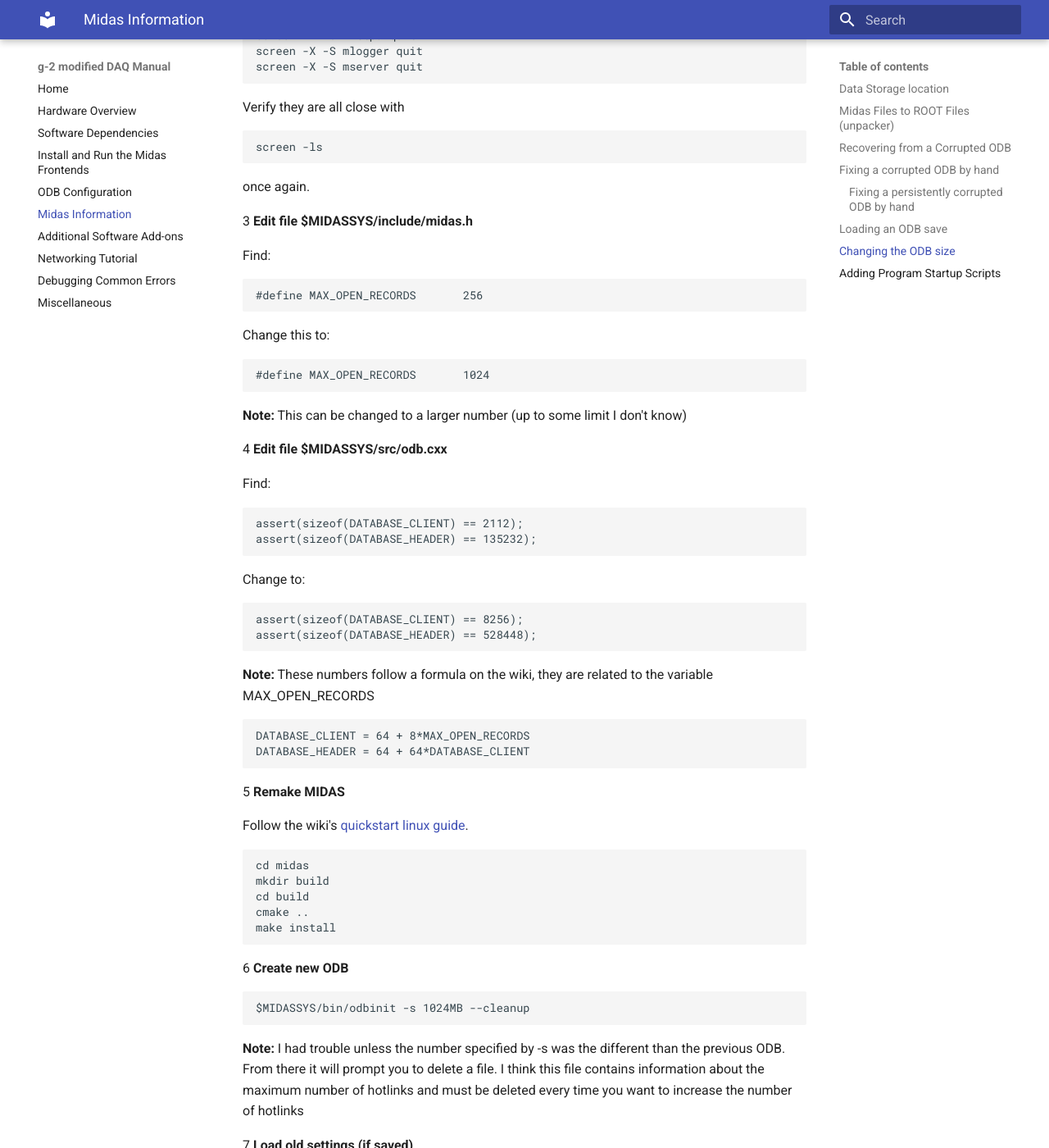
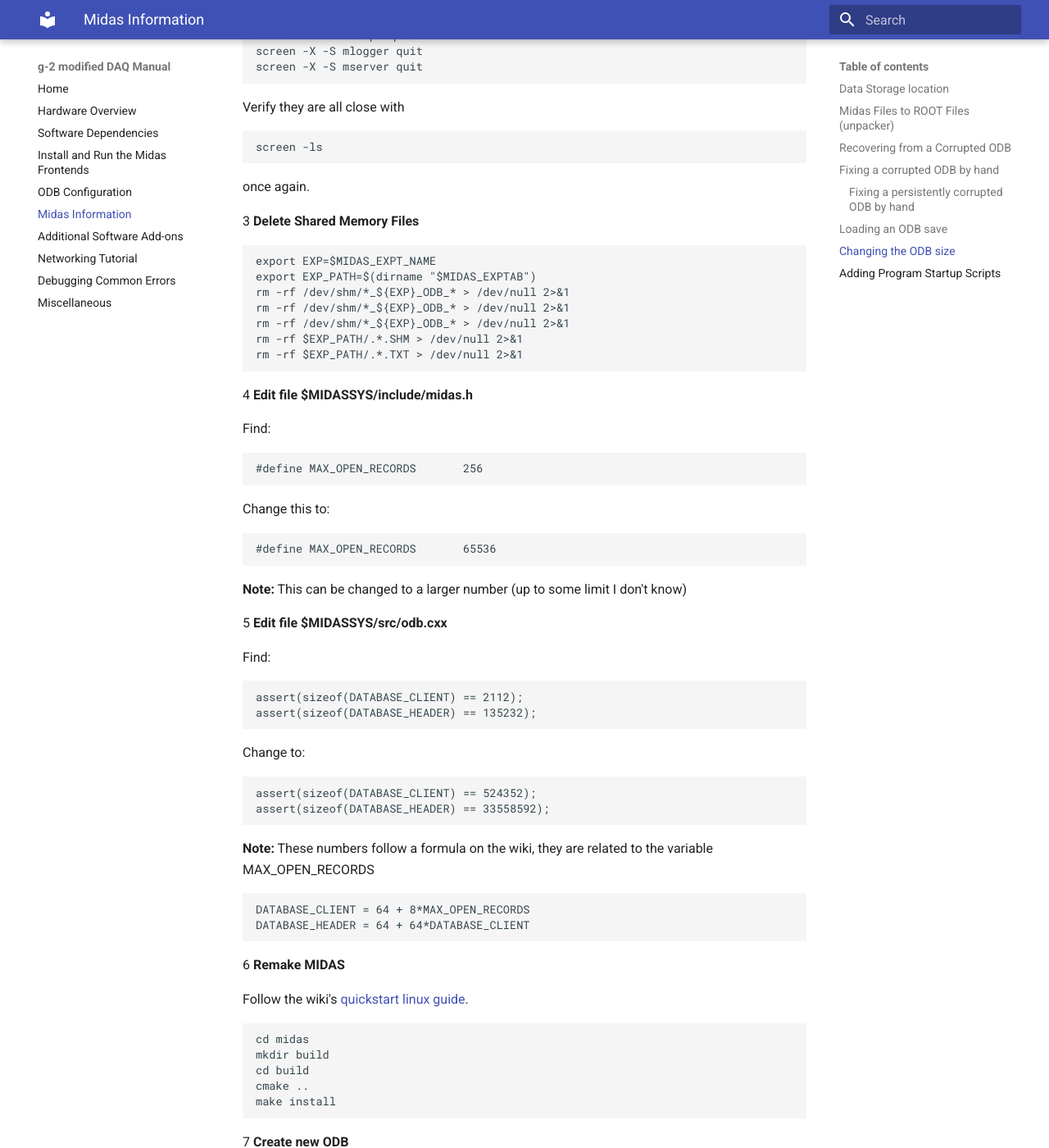
Before and after one commit to jaca230/teststand_daq_manual, an MkDocs documentation site: the page built from docs/midas.md, in a window 1280 px wide and 1400 px high, scrolled down 4312 px. Shown: the whole window at 82% size. Built offline with MkDocs 1.6.1 and Material for MkDocs 9.7.7, drawn with Linux system fonts in a browser that asks for light colours; some of the changed text lies outside the part shown.

Commit message:
Added missing information to increasing ODB size instructions

````diff
--- a/docs/midas.md
+++ b/docs/midas.md
@@ -192,8 +192,20 @@
 ```
 once again.
 
+3 **Delete Shared Memory Files**
 
-3 **Edit file $MIDASSYS/include/midas.h**
+```
+export EXP=$MIDAS_EXPT_NAME
+export EXP_PATH=$(dirname "$MIDAS_EXPTAB")
+rm -rf /dev/shm/*_${EXP}_ODB_* > /dev/null 2>&1
+rm -rf /dev/shm/*_${EXP}_ODB_* > /dev/null 2>&1
+rm -rf /dev/shm/*_${EXP}_ODB_* > /dev/null 2>&1
+rm -rf $EXP_PATH/.*.SHM > /dev/null 2>&1
+rm -rf $EXP_PATH/.*.TXT > /dev/null 2>&1
+```
+
+
+4 **Edit file $MIDASSYS/include/midas.h**
 
 Find:
 ```
@@ -201,12 +213,12 @@
 ```
 Change this to:
 ```
-#define MAX_OPEN_RECORDS       1024
+#define MAX_OPEN_RECORDS       65536
 ```
 
 **Note:** This can be changed to a larger number (up to some limit I don't know)
 
-4 **Edit file $MIDASSYS/src/odb.cxx**
+5 **Edit file $MIDASSYS/src/odb.cxx**
 
 Find:
 ```
@@ -215,8 +227,8 @@
 ```
 Change to:
 ```
-assert(sizeof(DATABASE_CLIENT) == 8256);
-assert(sizeof(DATABASE_HEADER) == 528448);
+assert(sizeof(DATABASE_CLIENT) == 524352);
+assert(sizeof(DATABASE_HEADER) == 33558592);
 ```
 
 **Note:** These numbers follow a formula on the wiki, they are related to the variable MAX_OPEN_RECORDS
@@ -236,17 +248,21 @@
 make install
 ```
 
-6 **Create new ODB**
+7 **Create new ODB**
 ```
 $MIDASSYS/bin/odbinit -s 1024MB --cleanup
 ```
 
 **Note:** I had trouble unless the number specified by -s was the different than the previous ODB. From there it will prompt you to delete a file. I think this file contains information about the maximum number of hotlinks and must be deleted every time you want to increase the number of hotlinks
 
-7 **Load old settings (if saved)**
+8 **Load old settings (if saved)**
 ```
 $MIDASSYS/bin/odbedit -c "load current_odb.odb"
 ```
+
+9 **Rebuild all programs with midas dependencies**
+
+Because we rebuilt midas, this also means we have to rebuild the frontends. See the "Make Frontends" section of the [frontend manual installation guide](installing_and_building.md#manual-installation-guide). Any other software you have built against this version of midas must also be rebuilt (that includes the [publisher](software_add_ons.md#midas-event-publisher), for example).
 
 ---
 
````
Also changed, not shown: other parts of docs/midas.md (+1 -1 lines), docs/odb_config.md (+3 -0 lines), site/print_page/index.html, site/search/search_index.json, site/software_add_ons/index.html, 1 other file.
